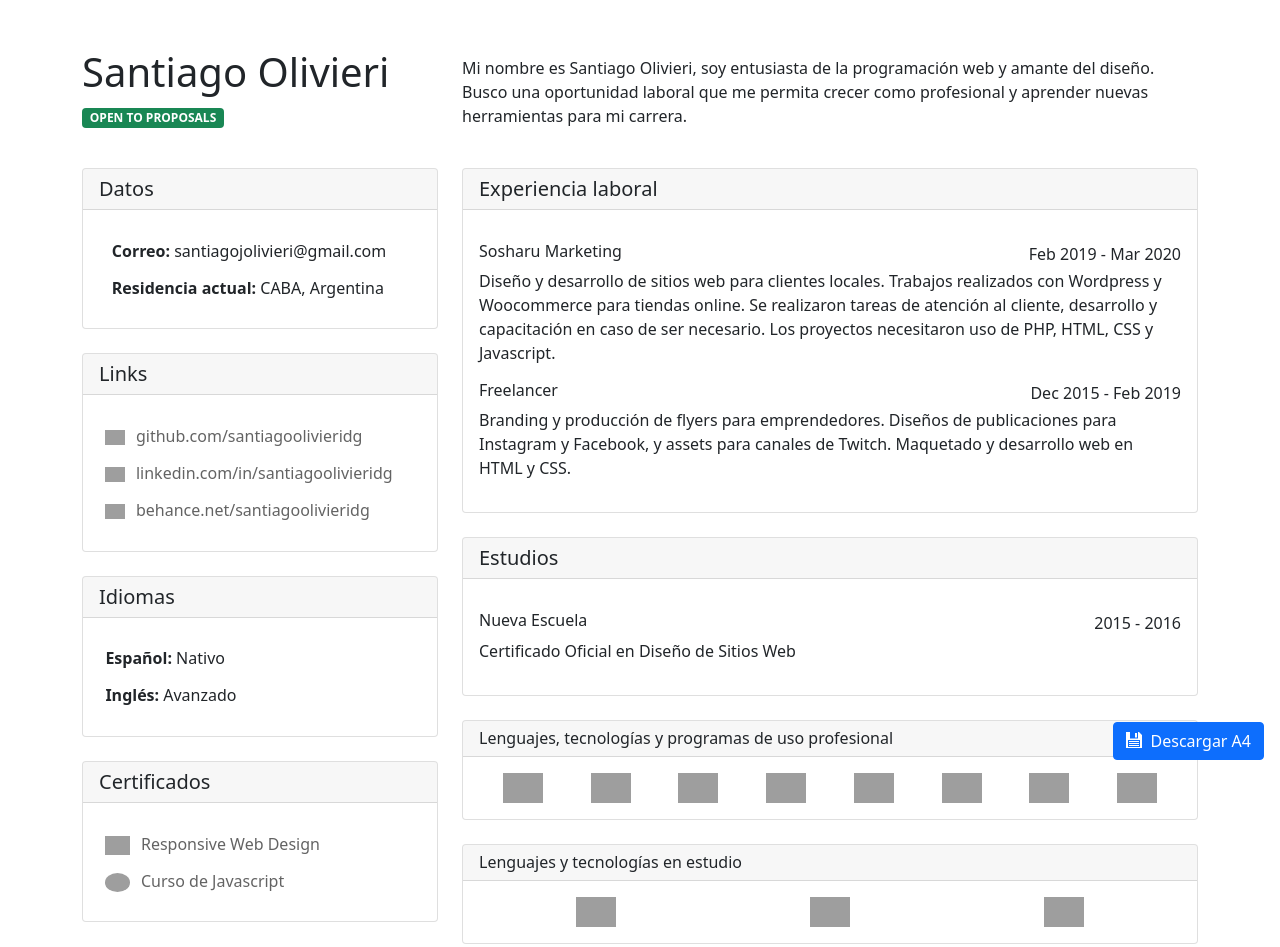
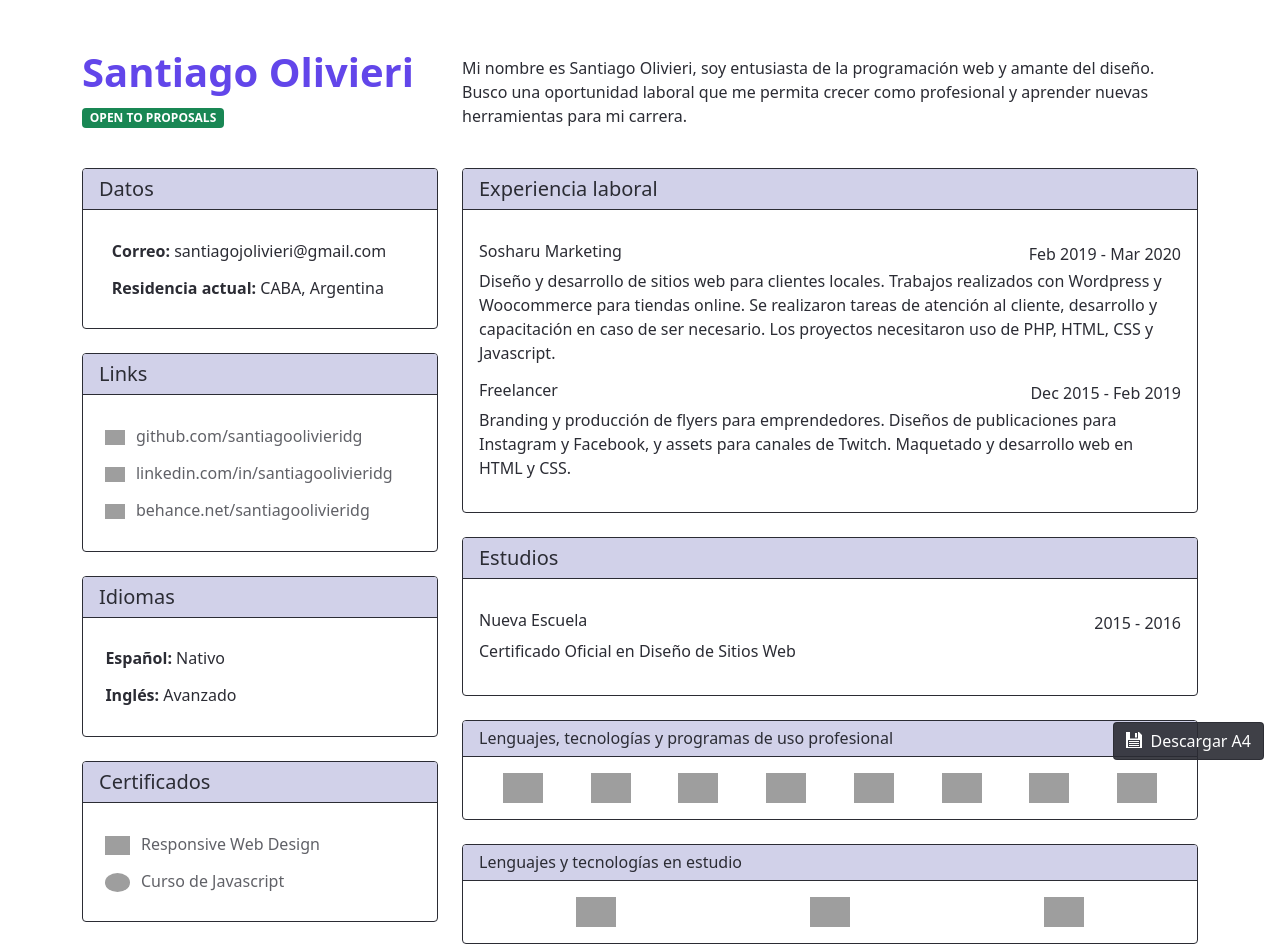
Before and after one commit to santiagoolivieridg/cv-olivieri, a plain HTML site: page index.html in a window 1280 px wide. Drawn offline with nearby package versions, Linux system fonts and the light colour scheme; grey boxes are pictures that could not be loaded.

Commit message:
Add files via upload

```diff
--- a/assets/css/main.css
+++ b/assets/css/main.css
@@ -1,3 +1,21 @@
+body {
+  color: #2B2C34;
+}
+
+#name {
+  color: #6246EA;
+  font-weight: 600;
+}
+
+.card {
+  border: 1px solid #2B2C34;
+}
+
+.card-header {
+  background-color: #D1D1E9;
+  border-bottom: 1px solid #2B2C34;
+}
+
 .entry {
   margin-top: .8em;
   margin-bottom: .8em;
@@ -5,18 +23,26 @@
 }
 
 .entry a {
-  color: #222;
-  opacity: .7;
+  color: rgba(43, 44, 52, 0.75);
   text-decoration: none;
 }
 
 .entry a:hover {
-  color: inherit;
-  opacity: 1;
+  color: #2b2c34;
 }
 
 img[src="https://pbs.twimg.com/profile_images/1259719811296309249/um6CLRiM_400x400.jpg"] {
   border-radius: 50%;
+}
+
+.btn-primary {
+  background-color: rgba(43, 44, 52, 0.9);
+  border: 1px solid rgba(43, 44, 52, 0.9);
+}
+
+.btn-primary:hover {
+  background-color: #2B2C34;
+  border: 1px solid #2B2C34;
 }
 
 .float {
```
Also changed, not shown: 1 other file.
